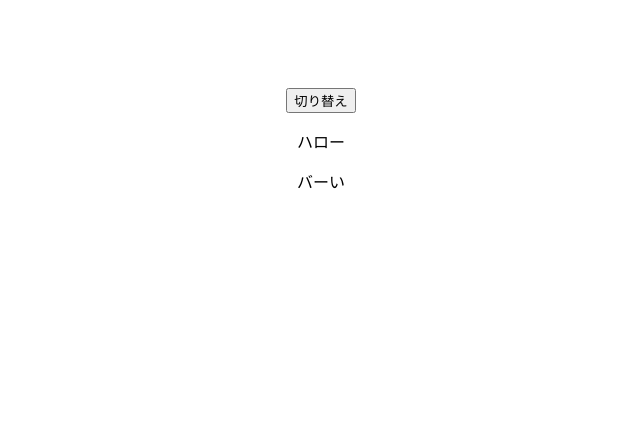
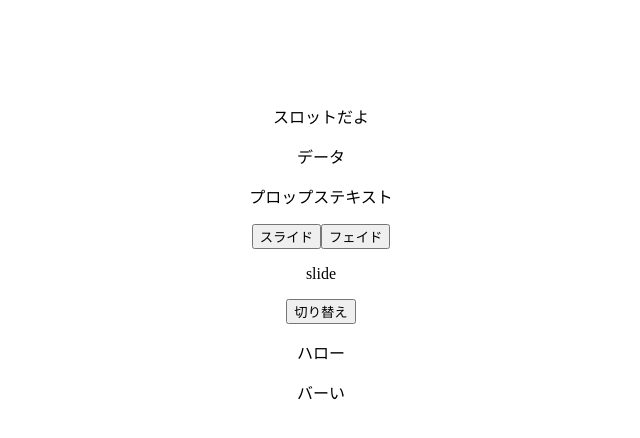
Before and after one commit to TomoyukiMatsuda/practice-Vue_CLI, a Vue app: page / in a window 1280 px wide. Shown: the top 438 px of the page, without its empty margins (319-959 px from the left). Built offline with nearby package versions, Linux system fonts and the light colour scheme.

Commit message:
animation を学習。slot を復習。

```diff
--- a/public/index.html
+++ b/public/index.html
@@ -5,6 +5,10 @@
     <meta http-equiv="X-UA-Compatible" content="IE=edge">
     <meta name="viewport" content="width=device-width,initial-scale=1.0">
     <link rel="icon" href="<%= BASE_URL %>favicon.ico">
+    <link
+      rel="stylesheet"
+      href="https://cdnjs.cloudflare.com/ajax/libs/animate.css/4.0.0/animate.min.css"
+    />
     <title><%= htmlWebpackPlugin.options.title %></title>
   </head>
   <body>
--- a/src/App.vue
+++ b/src/App.vue
@@ -1,23 +1,43 @@
 <template>
   <div class="main">
+    <Childe props-text="プロップステキスト">
+      <template v-slot:text>
+        <p>スロットだよ</p>
+      </template>
+      <template v-slot:data>
+        <p>{{ data }}</p>
+      </template>
+    </Childe>
+    <button @click="myAnimation = 'slide'">スライド</button>
+    <button @click="myAnimation = 'fade'">フェイド</button>
+    <p>{{ myAnimation }}</p>
     <button @click="show = !show">切り替え</button>
-    <transition name="fade" appear>
+    <transition
+     enter-active-class="animate__animated animate__bounce"
+     leave-active-class="animate__animated animate__shakeX"
+     appear
+    >
       <p v-if="show">ハロー</p>
     </transition>
-    <transition name="slide" type="animation" appear>
-      <div v-if="show">
-        <p>バーい</p>
-      </div>
+    <transition :name="myAnimation" appear>
+        <p v-show="show">バーい</p>
     </transition>
   </div>
 </template>
 
 <script>
+import Childe from "./components/Childe.vue";
+
 export default {
   data() {
     return {
       show: true,
+      myAnimation: 'slide',
+      data: "データ",
     }
+  },
+  components: {
+    Childe,
   }
 }
 </script>
--- /dev/null
+++ b/src/components/Childe.vue
@@ -0,0 +1,13 @@
+<template>
+  <div>
+    <slot name="text"></slot>
+    <slot name="data"></slot>
+    <p>{{ propsText }}</p>
+  </div>
+</template>
+
+<script>
+export default {
+  props: ['propsText'],
+}
+</script>
```
